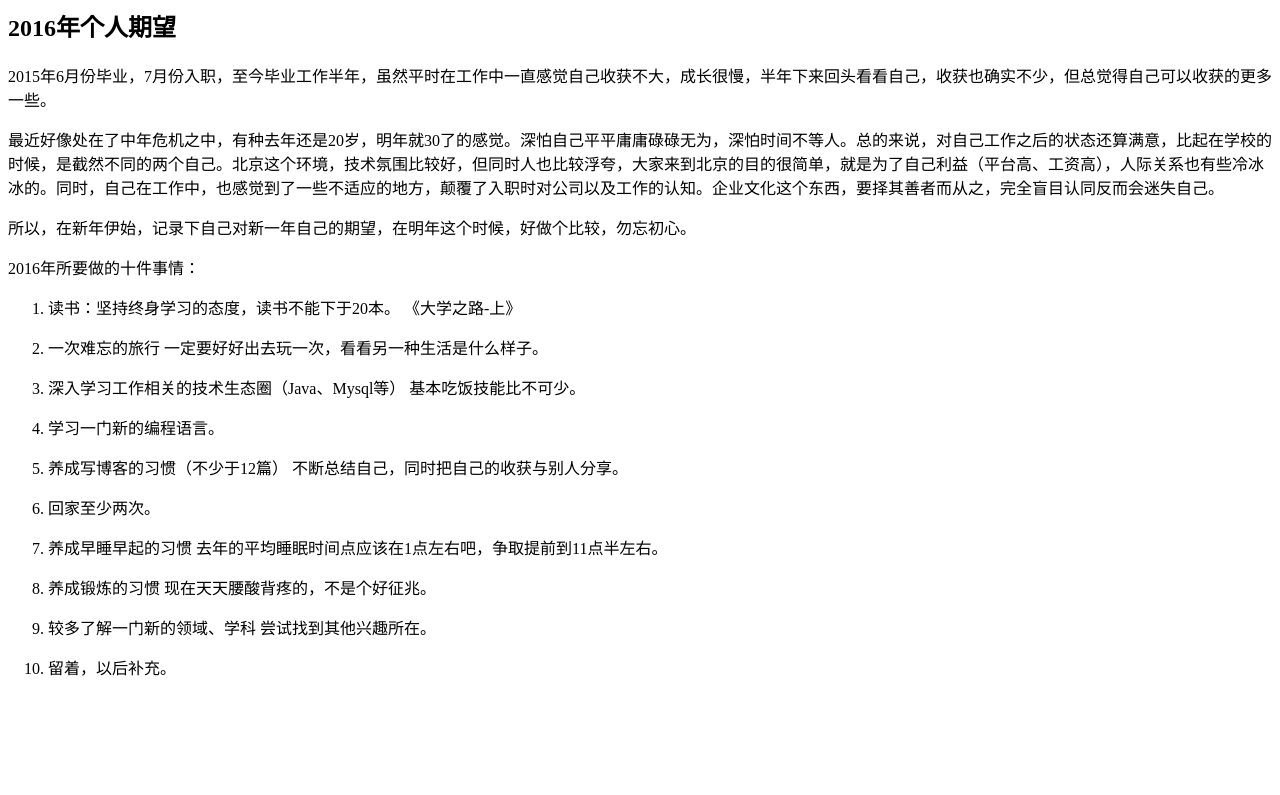
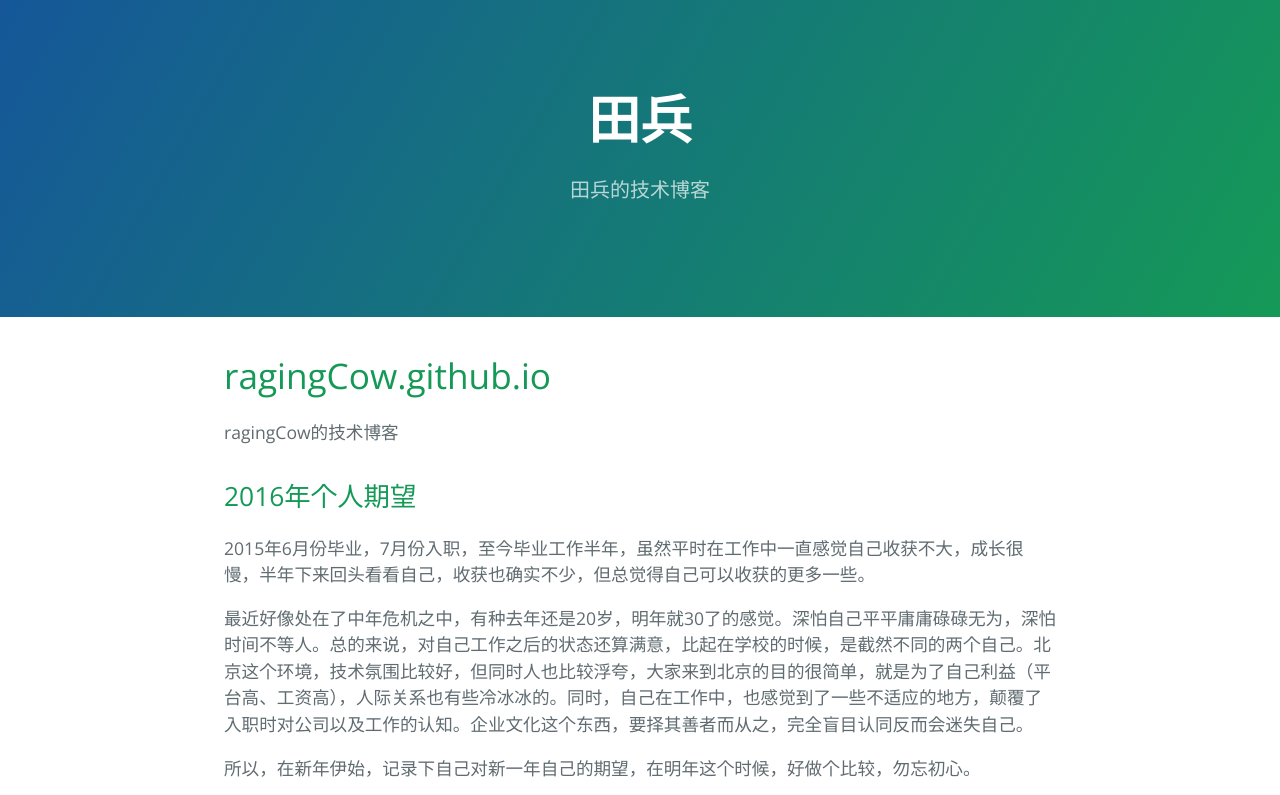
Before and after one commit to ragingCow/ragingCow.github.io, a plain HTML site: page blog/2016_plan.html in a window 1280 px wide. Shown: the top 795 px of the page. Drawn offline with nearby package versions, Linux system fonts and the light colour scheme; files that its build step writes are made by us from their sources.

Commit message:
modify 2016_play.html

```diff
--- a/blog/2016_plan.html
+++ b/blog/2016_plan.html
@@ -1,6 +1,25 @@
+<!DOCTYPE html>
+<html lang="en-us">
   <head>
-    <meta http-equiv="Content-Type" content="text/html; charset=utf-8" />
+    <meta charset="UTF-8">
+    <title>田兵 GitHub.io by ragingCow</title>
+    <meta name="viewport" content="width=device-width, initial-scale=1">
+    <link rel="stylesheet" type="text/css" href="stylesheets/normalize.css" media="screen">
+    <link href='https://fonts.googleapis.com/css?family=Open+Sans:400,700' rel='stylesheet' type='text/css'>
+    <link rel="stylesheet" type="text/css" href="stylesheets/stylesheet.css" media="screen">
+    <link rel="stylesheet" type="text/css" href="stylesheets/github-light.css" media="screen">
   </head>
+  <body>
+    <section class="page-header">
+      <h1 class="project-name">田兵</h1>
+      <h2 class="project-tagline">田兵的技术博客</h2>
+    </section>
+
+    <section class="main-content">
+      <h1>
+<a id="ragingcowgithubio" class="anchor" href="#ragingcowgithubio" aria-hidden="true"><span class="octicon octicon-link"></span></a>ragingCow.github.io</h1>
+
+<p>ragingCow的技术博客</p>
         <h2>2016年个人期望</h2>
         <p>2015年6月份毕业，7月份入职，至今毕业工作半年，虽然平时在工作中一直感觉自己收获不大，成长很慢，半年下来回头看看自己，收获也确实不少，但总觉得自己可以收获的更多一些。</p>
         <p>最近好像处在了中年危机之中，有种去年还是20岁，明年就30了的感觉。深怕自己平平庸庸碌碌无为，深怕时间不等人。总的来说，对自己工作之后的状态还算满意，比起在学校的时候，是截然不同的两个自己。北京这个环境，技术氛围比较好，但同时人也比较浮夸，大家来到北京的目的很简单，就是为了自己利益（平台高、工资高），人际关系也有些冷冰冰的。同时，自己在工作中，也感觉到了一些不适应的地方，颠覆了入职时对公司以及工作的认知。企业文化这个东西，要择其善者而从之，完全盲目认同反而会迷失自己。</p>
@@ -45,3 +64,14 @@
             <p>留着，以后补充。</p>
             </li>
         </ol>
+
+      <footer class="site-footer">
+
+        <span class="site-footer-credits">This page was generated by <a href="https://pages.github.com">GitHub Pages</a> using the <a href="https://github.com/jasonlong/cayman-theme">Cayman theme</a> by <a href="https://twitter.com/jasonlong">Jason Long</a>.</span>
+      </footer>
+
+    </section>
+
+
+  </body>
+</html>
```
Lines whose indentation alone changed are shown as unchanged.
